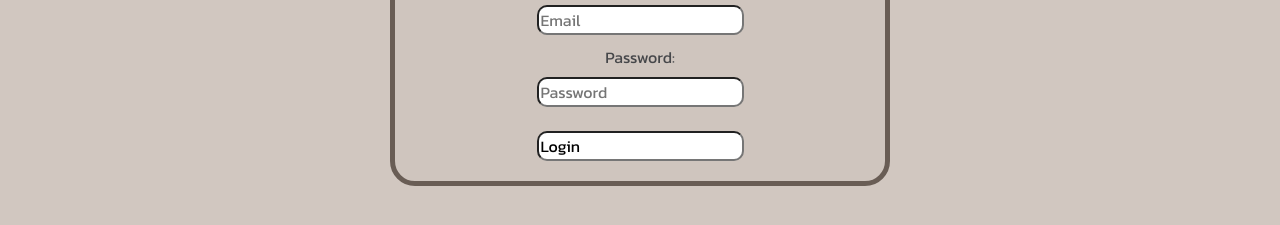
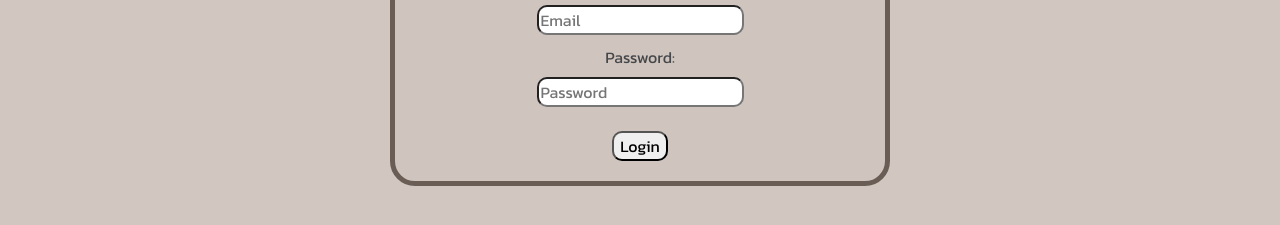
Before and after one commit to JaymeS-LP9R/LasPinas_9R_Q4Quiz1_Jayme_Sophia, a plain HTML site: page index.html in a window 1280 px wide. Shown: the part 221-446 px from the top of the page. Drawn offline with nearby package versions, Linux system fonts and the light colour scheme; a web font is replaced by a local one.

Commit message:
Update index.html

```diff
--- a/index.html
+++ b/index.html
@@ -132,7 +132,7 @@
 	    <br>
 	    <input type="password" id="password" name="password" placeholder="Password" required>
 	    <br><br>
- 		<input type="submita" value="Login" />
+ 		<input type="submit" value="Login" />
 	</form>
 </div>
 
```
